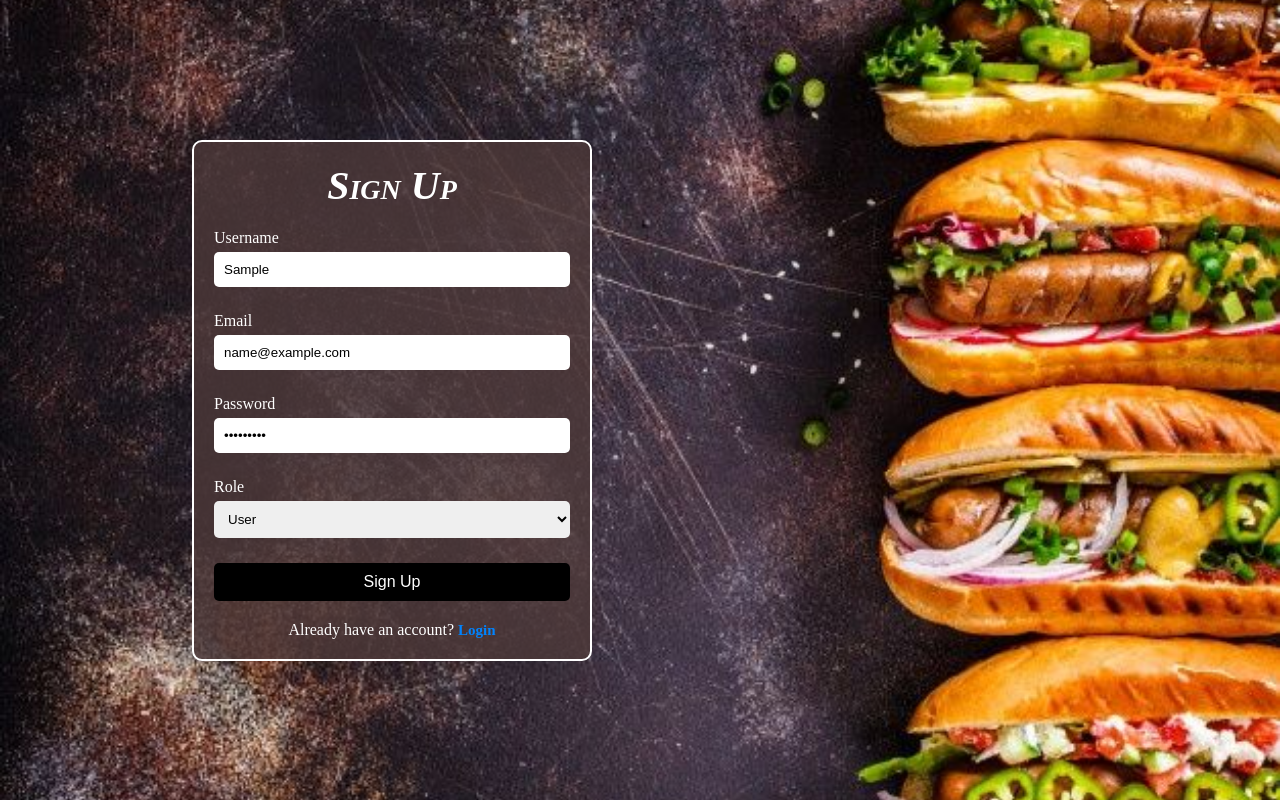
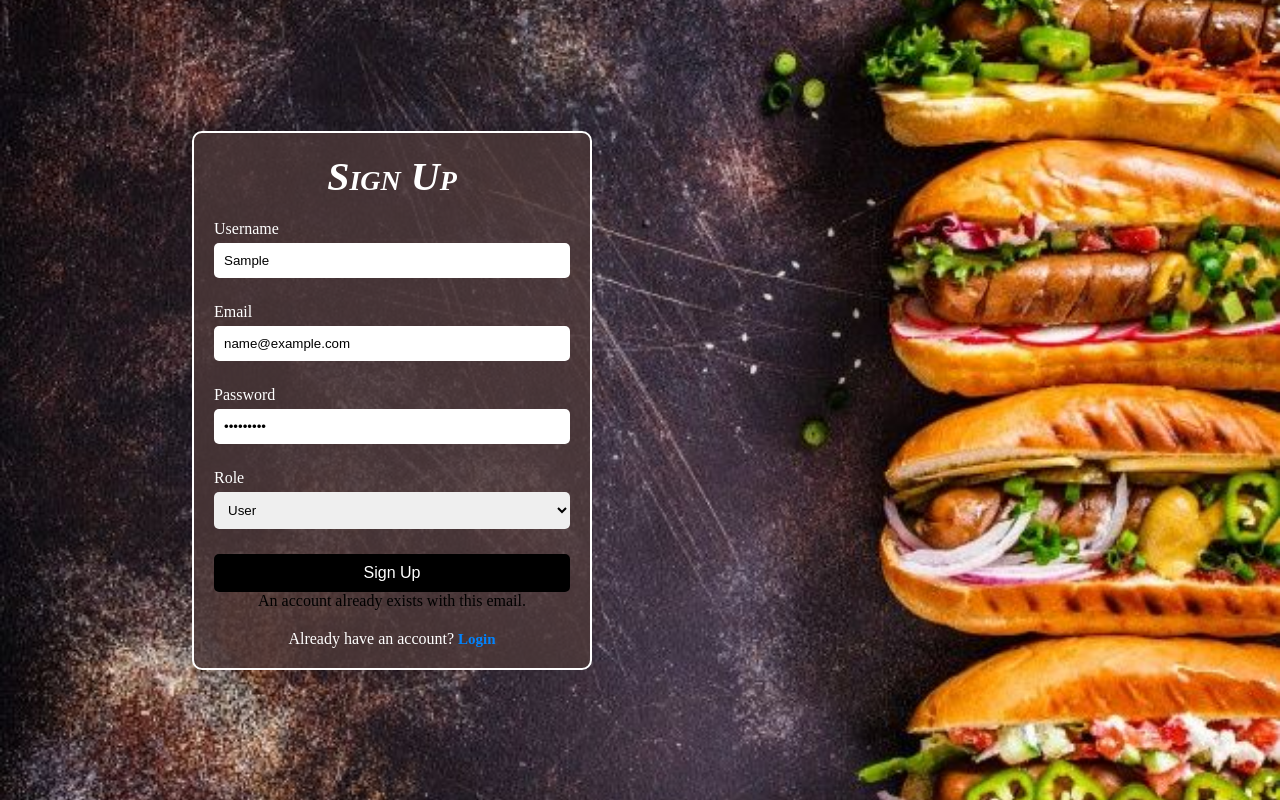
Before and after one commit to hiralpatel20/FreshBite-Subs, a React (Vite) app in the folder frontend/: page /signup in a window 1280 px wide. Both pictures are taken after typing "Sample", "name@example.com", "Sample123" into the empty fields and a click on the button "Sign Up". Built offline with nearby package versions, Linux system fonts and the light colour scheme; no server answers.

Commit message:
Added validations

```diff
--- a/frontend/src/pages/SignUp/SignUp.jsx
+++ b/frontend/src/pages/SignUp/SignUp.jsx
@@ -1,8 +1,9 @@
-import React, { useState }  from 'react';
+import React, { useState, useContext }  from 'react';
 import './SignUp.css';
 import { assets } from '../../assets/assets';
 import { Link, useNavigate } from 'react-router-dom';
 import { useMutation, gql } from '@apollo/client';
+import { AuthContext } from '../../context/AuthContext';
 
 // Below is the GraphQL mutation to signup a user
 // Reference: https://graphql.org/learn/queries/
@@ -26,6 +27,8 @@ const SignupPage = () => {
   const [role, setRole] = useState('user');
   const [signupUser, { loading, error }] = useMutation(SIGNUP_USER);
   const navigate = useNavigate();
+  const { setUser } = useContext(AuthContext);
+  const [signupError, setSignupError] = useState(null);
 
   // Below is the function to handle the form submission
   const handleSignup = async (e) => {
@@ -46,7 +49,7 @@ const SignupPage = () => {
         navigate('/');
       }
     } catch (error) {
-      console.error('Signup failed:', error);
+      setSignupError('An account already exists with this email.');
     }
   };
 
@@ -81,6 +84,7 @@ const SignupPage = () => {
             </select>
           </div>
           <button type="submit" disabled={loading}>{loading ? 'Signing up...' : 'Sign Up'}</button>
+          {signupError && <p className="signup-error">{signupError}</p>}
         </form>
         <p className="login-link">Already have an account? <Link to="/">Login</Link></p>
       </div>
```
